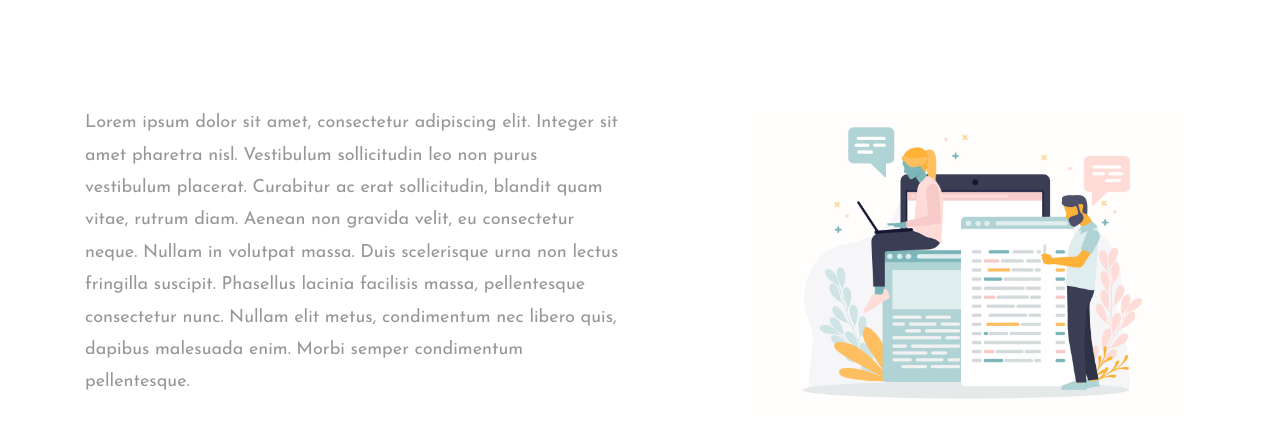
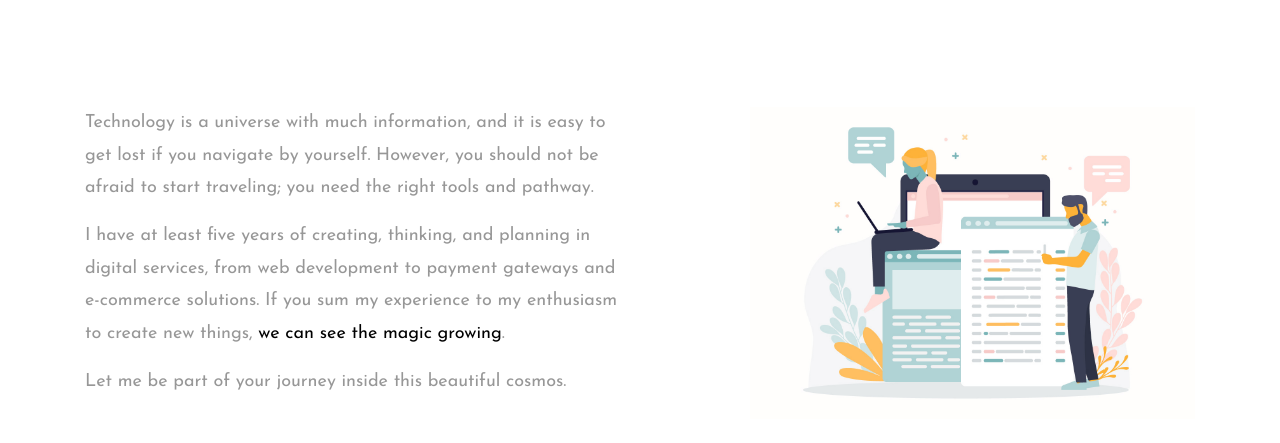
Before and after one commit to Janee/site_html, a plain HTML site: page index.html in a window 1280 px wide. Shown: the part 330-773 px from the top of the page. Drawn offline with Linux system fonts and the light colour scheme.

```diff
--- a/index.html
+++ b/index.html
@@ -79,7 +79,15 @@
 		<div class="container">
 			<div class="row">
 				<div class="col-lg-6">
-					<p>Lorem ipsum dolor sit amet, consectetur adipiscing elit. Integer sit amet pharetra nisl. Vestibulum sollicitudin leo non purus vestibulum placerat. Curabitur ac erat sollicitudin, blandit quam vitae, rutrum diam. Aenean non gravida velit, eu consectetur neque. Nullam in volutpat massa. Duis scelerisque urna non lectus fringilla suscipit. Phasellus lacinia facilisis massa, pellentesque consectetur nunc. Nullam elit metus, condimentum nec libero quis, dapibus malesuada enim. Morbi semper condimentum pellentesque. </p>
+					<p>
+						Technology is a universe with much information, and it is easy to get lost if you navigate by yourself. However, you should not be afraid to start traveling; you need the right tools and pathway.
+					</p>
+					<p>
+						I have at least five years of creating, thinking, and planning in digital services, from web development to payment gateways and e-commerce solutions. If you sum my experience to my enthusiasm to create new things, <span style="color: black;">we can see the magic growing</span>.
+					</p>
+					<p>
+						Let me be part of your journey inside this beautiful cosmos.
+					</p>
 					<div class="row mt-5" style="padding-bottom: 15%;">
 						<div class="col-md-4">
 							<div class="milestone">
```
